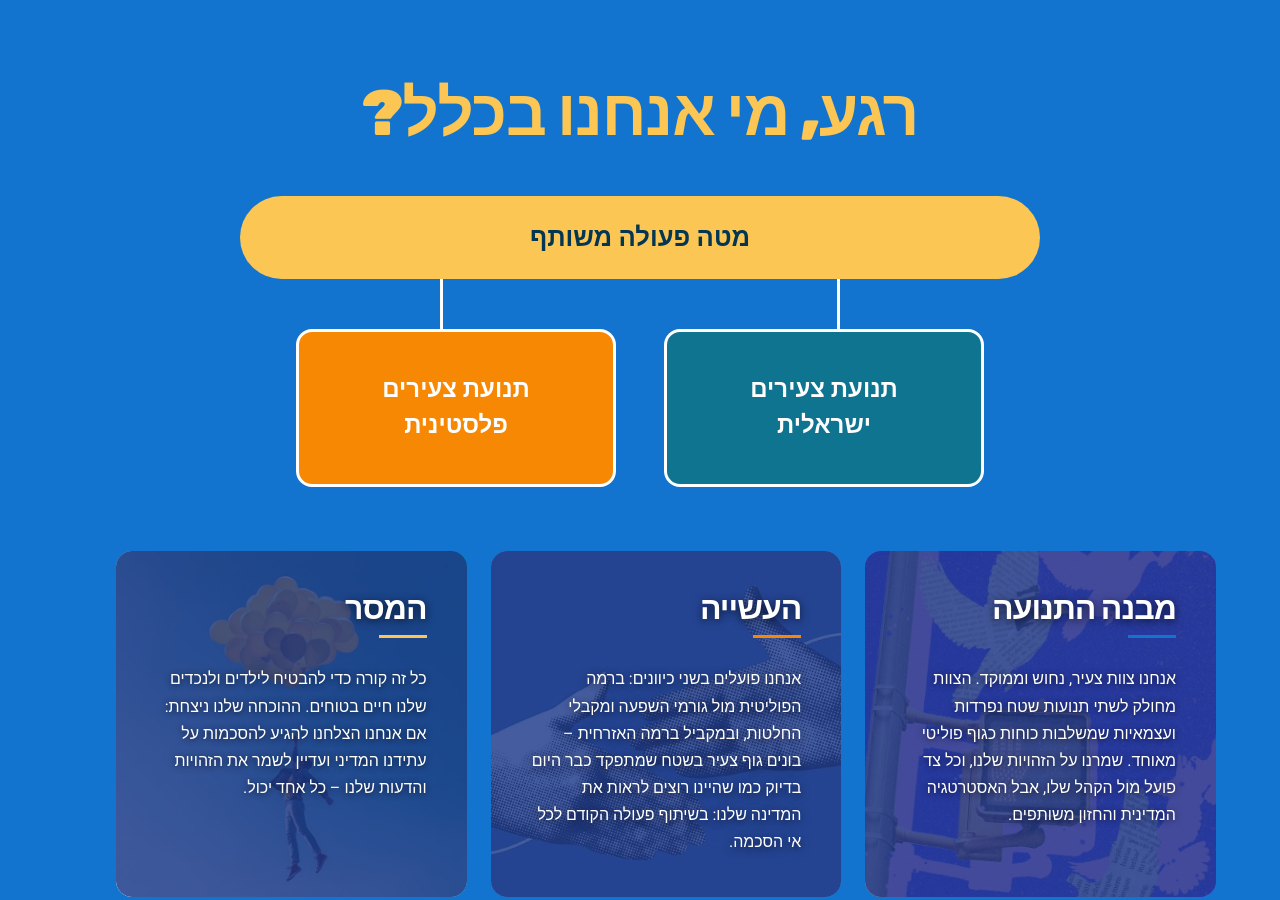
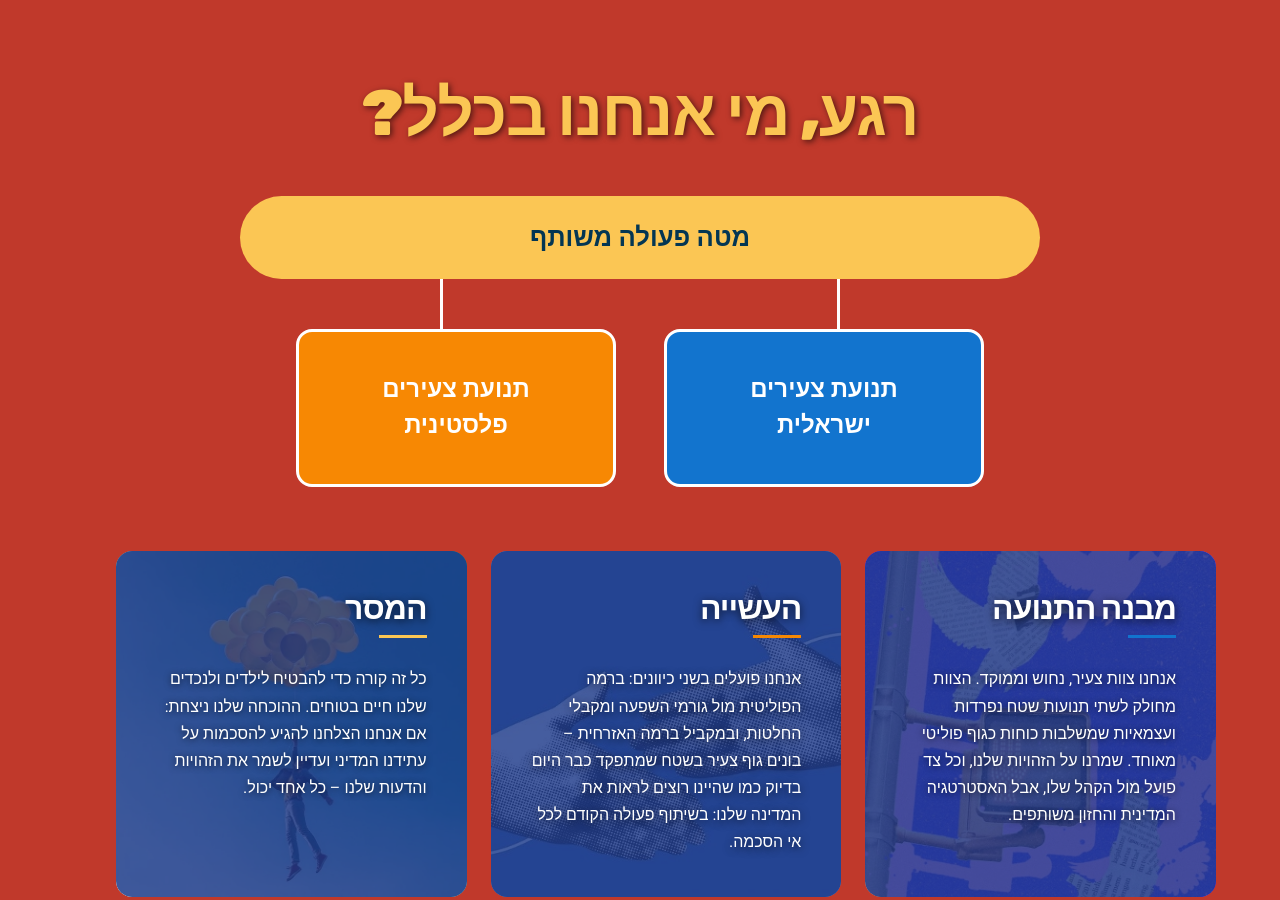
Before and after one commit to atidfed/atidfed.github.io, a website: page index.html in a window 1280 px wide. Shown: the part 595-1495 px from the top of the page. Drawn offline with Linux system fonts and the light colour scheme.

Commit message:
change colors

```diff
--- a/index.html
+++ b/index.html
@@ -213,7 +213,7 @@
 
         /* Manifesto */
         .manifesto {
-            background-color: var(--m-blue);
+            background-color: #c0392b;
             color: white;
             padding: 100px 0;
             text-align: center;
@@ -270,7 +270,7 @@
         }
 
         .who-box--orange { background: var(--m-orange); border-color: white; }
-        .who-box--blue   { background: #0e7490; border-color: white; }
+        .who-box--blue   { background: var(--m-blue); border-color: white; }
 
         .who-connectors {
             width: 100%;
@@ -952,7 +952,7 @@
 
     <section id="about" class="manifesto">
         <div class="container">
-            <h2 class="section-title reveal" style="color: var(--m-yellow);">רגע, מי אנחנו בכלל?</h2>
+            <h2 class="section-title reveal" style="color: var(--m-yellow); text-shadow: 2px 2px 6px rgba(0,0,0,0.6);">רגע, מי אנחנו בכלל?</h2>
             <div class="who-diagram reveal">
                 <div class="who-bottom">
                     <div class="who-pill">מטה פעולה משותף</div>
```
